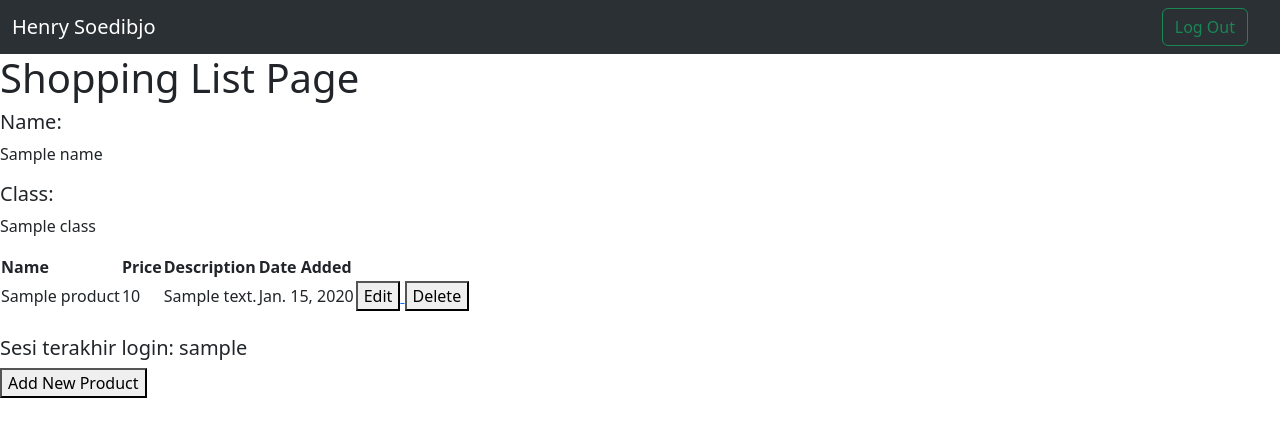
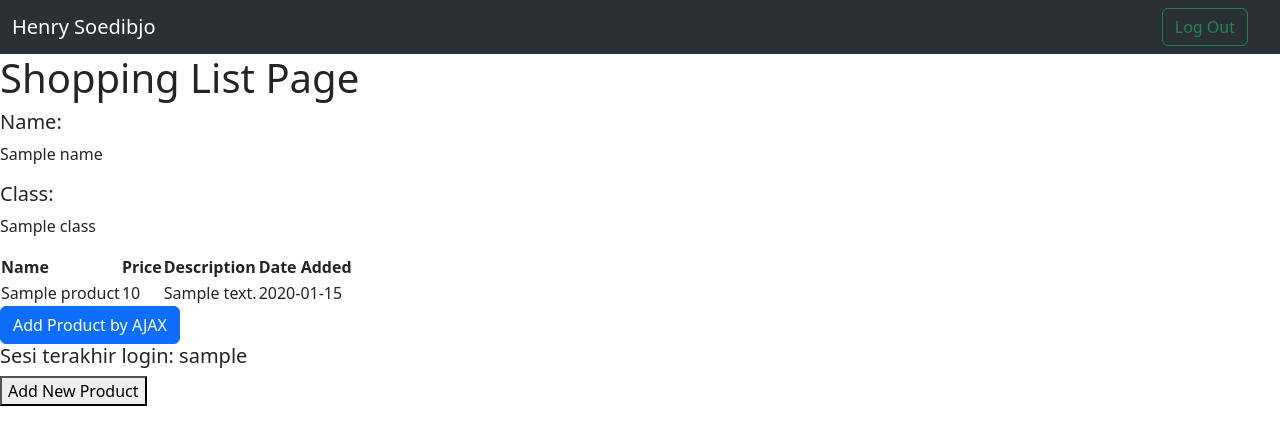
Before and after one commit to Henrysoed/shopping-list, a Django app: template main/templates/main.html in a window 1280 px wide. Shown: the top 445 px of the page. Run offline with Django 4.2, Linux system fonts and the light colour scheme; tables that the repository leaves empty hold one stand-in row (values such as "Sample post"); the template is opened without the code that fills it: values that come from a table or form of the project are taken from there, most other values are stand-ins (such as "Sample title", 1, 10 or a date in 2020).

Commit message:
Pengerjaan Tutorial 5

```diff
--- a/main/templates/main.html
+++ b/main/templates/main.html
@@ -5,9 +5,9 @@
     <div class="container-fluid">
       <span class="navbar-brand mb-0 h1">Henry Soedibjo</span>
     <a href="{% url 'main:logout' %}">
-    <form class="container-fluid justify-content-start">
-      <button class="btn btn-outline-success me-2" type="button">Log Out</button>
-    </form>
+        <form class="container-fluid justify-content-start">
+            <button class="btn btn-outline-success me-2" type="button">Log Out</button>
+        </form>
     </a>
     </div>
 </nav>
@@ -18,38 +18,9 @@
 
     <h5>Class:</h5>
     <p>{{class}}</p>
-    <table>
-        <tr>
-            <th>Name</th>
-            <th>Price</th>
-            <th>Description</th>
-            <th>Date Added</th>
-        </tr>
+    <table id="product_table"></table>
 
-        {% comment %} Berikut cara memperlihatkan data produk di bawah baris ini {% endcomment %}
-
-        {% for product in products %}
-            <tr>
-                <td>{{product.name}}</td>
-                <td>{{product.price}}</td>
-                <td>{{product.description}}</td>
-                <td>{{product.date_added}}</td>
-                <td>
-                    <a href="{% url 'main:edit_product' product.pk %}">
-                        <button>
-                            Edit
-                        </button>
-                    </a>
-                    <a href="{% url 'main:delete_product' product.pk %}">
-                          <button>
-                              Delete
-                          </button>
-                      </a>
-                </td>
-            </tr>
-        {% endfor %}
-    </table>
-
+    <button type="button" class="btn btn-primary" data-bs-toggle="modal" data-bs-target="#exampleModal">Add Product by AJAX</button>
     <br />
 
     <h5>Sesi terakhir login: {{ last_login }}</h5>
@@ -60,4 +31,76 @@
         </button>
     </a>
 
+    <script>
+        async function getProducts() {
+            return fetch("{% url 'main:get_product_json' %}").then((res) => res.json())
+        }
+
+        async function refreshProducts() {
+        document.getElementById("product_table").innerHTML = ""
+        const products = await getProducts()
+        let htmlString = `<tr>
+            <th>Name</th>
+            <th>Price</th>
+            <th>Description</th>
+            <th>Date Added</th>
+        </tr>`
+        products.forEach((item) => {
+            htmlString += `\n<tr>
+            <td>${item.fields.name}</td>
+            <td>${item.fields.price}</td>
+            <td>${item.fields.description}</td>
+            <td>${item.fields.date_added}</td>
+        </tr>`
+        })
+
+        document.getElementById("product_table").innerHTML = htmlString
+    }
+
+    refreshProducts()
+
+    function addProduct() {
+        fetch("{% url 'main:add_product_ajax' %}", {
+            method: "POST",
+            body: new FormData(document.querySelector('#form'))
+        }).then(refreshProducts)
+
+        document.getElementById("form").reset()
+        return false
+    }
+    document.getElementById("button_add").onclick = addProduct
+    </script>
+
+<div class="modal fade" id="exampleModal" tabindex="-1" aria-labelledby="exampleModalLabel" aria-hidden="true">
+    <div class="modal-dialog">
+        <div class="modal-content">
+            <div class="modal-header">
+                <h1 class="modal-title fs-5" id="exampleModalLabel">Add New Product</h1>
+                <button type="button" class="btn-close" data-bs-dismiss="modal" aria-label="Close"></button>
+            </div>
+            <div class="modal-body">
+                <form id="form" onsubmit="return false;">
+                    {% csrf_token %}
+                    <div class="mb-3">
+                        <label for="name" class="col-form-label">Name:</label>
+                        <input type="text" class="form-control" id="name" name="name"></input>
+                    </div>
+                    <div class="mb-3">
+                        <label for="price" class="col-form-label">Price:</label>
+                        <input type="number" class="form-control" id="price" name="price"></input>
+                    </div>
+                    <div class="mb-3">
+                        <label for="description" class="col-form-label">Description:</label>
+                        <textarea class="form-control" id="description" name="description"></textarea>
+                    </div>
+                </form>
+            </div>
+            <div class="modal-footer">
+                <button type="button" class="btn btn-secondary" data-bs-dismiss="modal">Close</button>
+                <button type="button" class="btn btn-primary" id="button_add" data-bs-dismiss="modal">Add Product</button>
+            </div>
+        </div>
+    </div>
+</div>
+
 {% endblock content %}
--- a/main/urls.py
+++ b/main/urls.py
@@ -1,10 +1,6 @@
 from django.urls import path
 from main.views import show_main, create_product, show_xml, show_json
-from main.views import register #sesuaikan dengan nama fungsi yang dibuat
-from main.views import login_user #sesuaikan dengan nama fungsi yang dibuat
-from main.views import logout_user
-from main.views import edit_product
-from main.views import delete_product
+from main.views import register, login_user, logout_user, edit_product, delete_product, get_product_json, add_product_ajax
 
 app_name = 'main'
 
@@ -18,4 +14,6 @@ urlpatterns = [
     path('logout/', logout_user, name='logout'),
     path('edit-product/<int:id>', edit_product, name='edit_product'),
     path('delete/<int:id>', delete_product, name='delete_product'),
+    path('get-product/', get_product_json, name='get_product_json'),
+path('create-product-ajax/', add_product_ajax, name='add_product_ajax')
 ]
--- a/main/views.py
+++ b/main/views.py
@@ -2,7 +2,7 @@ from django.shortcuts import render
 from django.http import HttpResponseRedirect
 from main.forms import ProductForm
 from django.urls import reverse
-from django.http import HttpResponse
+from django.http import HttpResponse, HttpResponseNotFound
 from django.core import serializers
 from main.models import Product
 from django.shortcuts import redirect
@@ -12,6 +12,8 @@ from django.contrib.auth import authenticate, login
 from django.contrib.auth import logout
 from django.contrib.auth.decorators import login_required
 import datetime
+from django.views.decorators.csrf import csrf_exempt
+
 
 @login_required(login_url='/login')
 def show_main(request):
@@ -109,3 +111,23 @@ def delete_product(request, id):
     product.delete()
     # Kembali ke halaman awal
     return HttpResponseRedirect(reverse('main:show_main'))
+
+def get_product_json(request):
+    product_item = Product.objects.all()
+    return HttpResponse(serializers.serialize('json', product_item))
+
+...
+@csrf_exempt
+def add_product_ajax(request):
+    if request.method == 'POST':
+        name = request.POST.get("name")
+        price = request.POST.get("price")
+        description = request.POST.get("description")
+        user = request.user
+
+        new_product = Product(name=name, price=price, description=description, user=user)
+        new_product.save()
+
+        return HttpResponse(b"CREATED", status=201)
+
+    return HttpResponseNotFound()
```
